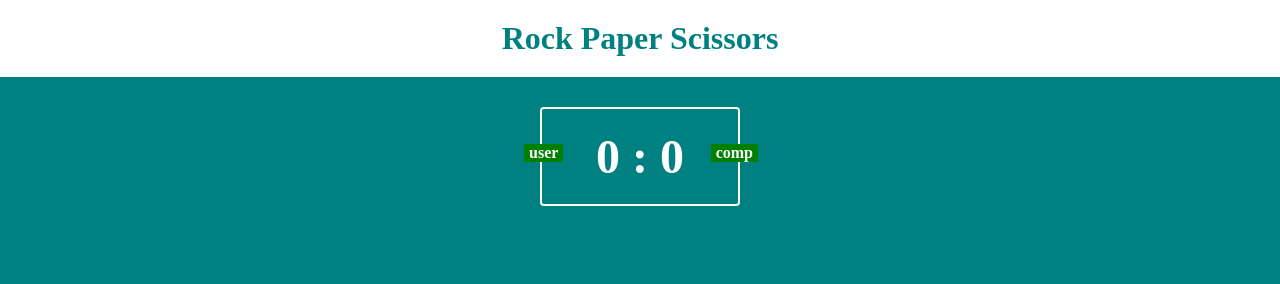
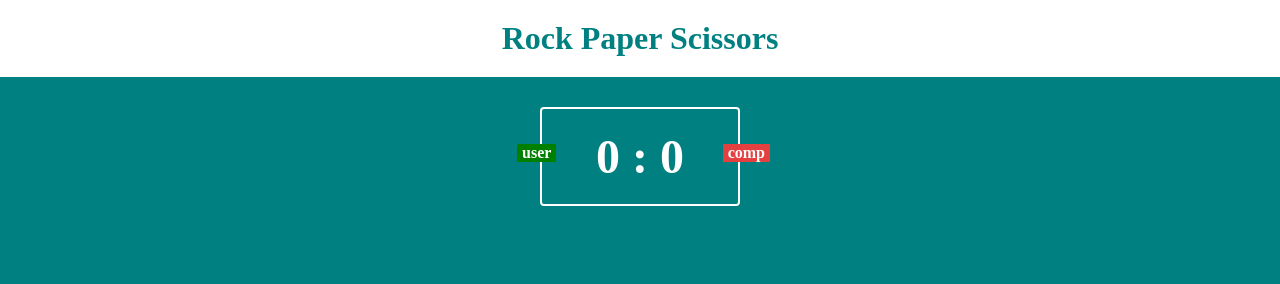
Before and after one commit to duruyoungcr/rockpaperscissors, a plain HTML site: page index.html in a window 1280 px wide. Shown: the top 284 px of the page. Drawn offline with Linux system fonts and the light colour scheme.

Commit message:
update style.css
changed the comp badge on the scoreboard to a red color to match the text displayed when the computer wins

```diff
--- a/style.css
+++ b/style.css
@@ -30,16 +30,17 @@ header {
 .badge {
   font-size: 16px;
   position: absolute;
-  background-color: green;
   padding: 0 5px;
 }
 #user-badge {
   top: 35px;
-  left: -18px;
+  left: -25px;
+  background-color: green;
 }
 #comp-badge {
   top: 35px;
-  right: -20px;
+  right: -32px;
+  background-color: rgba(230, 64, 64, 0.993);
 }
 .result {
   margin-bottom: 20px;
```
